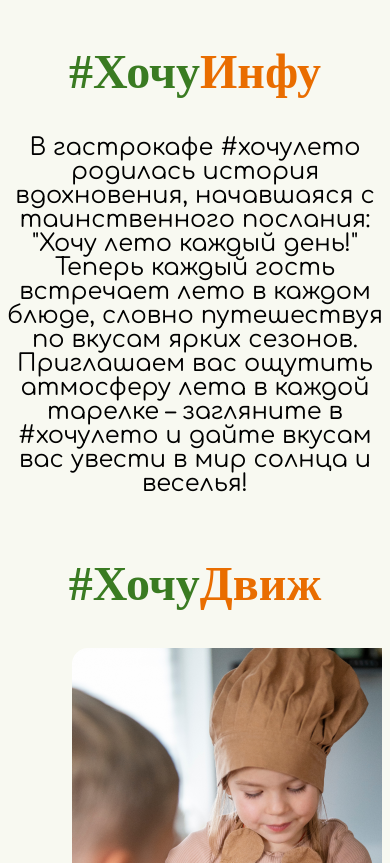
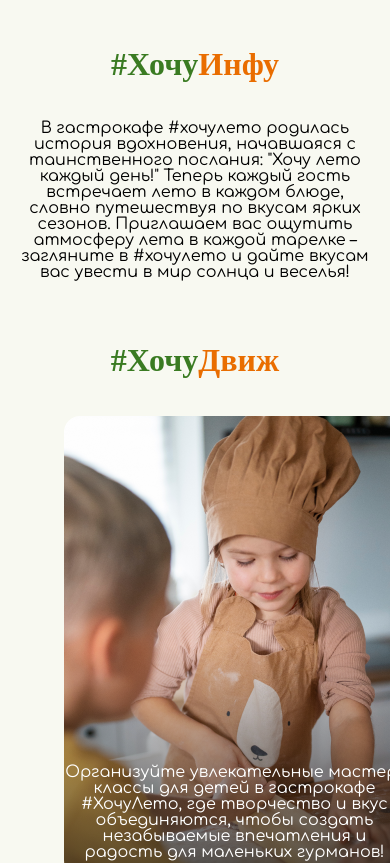
Before and after one commit to ZmasulinnI/hochu_leto, a plain HTML site: page src/index.html in a window 390 px wide. Shown: the part 860-1723 px from the top of the page. Drawn offline with nearby package versions, Linux system fonts and the light colour scheme; a web font is replaced by a local one.

Commit message:
adaptivestrike

```diff
--- a/src/sass/galery.scss
+++ b/src/sass/galery.scss
@@ -18,6 +18,10 @@
     margin-right: 40px;
 
     box-sizing: border-box;
+      // @media screen and (max-width:425px) {
+      //   width: 85vw;
+      // }
+
     img {
       border-radius: 16px;
       z-index: 1;
--- a/src/sass/style.sass
+++ b/src/sass/style.sass
@@ -98,6 +98,7 @@ body
     max-width: 832px
     margin: 0 auto
     margin-bottom: 64px
+    padding: 0px 16px
     &__header
         margin-bottom: 40px
     &__main
@@ -105,6 +106,8 @@ body
         font-size: 24px
         font-family: Comfortaa
         font-weight: 400
+        @media screen and (max-width:425px)
+            font-size: 16px
 
 .title
     font-family: Shantell Sans
@@ -114,12 +117,14 @@ body
     color: #3A7B22
     span
         color: #E96D00
+    @media screen and (max-width:425px)
+        font-size: 32px
 
 .carousel-section
     margin-bottom: 64px
     &__galery
-        width: 96%
-        margin: 0 auto
+        width: 100%
+        // margin: 0 auto
         overflow-x: scroll
         position: relative
         scrollbar-width: none
@@ -155,8 +160,10 @@ body
     grid-row-gap: 25px
     &__item
         border-radius: 16px
-        @media screen and (max-width:1024px)
+        @media screen and (max-width:1024px) and (min-width: 450px)
             width: 200px
+        @media screen and (max-width: 449px)
+            width: 150px
 
 
 .footer
```
Also changed, not shown: src/css/style.css, 2 other files.
